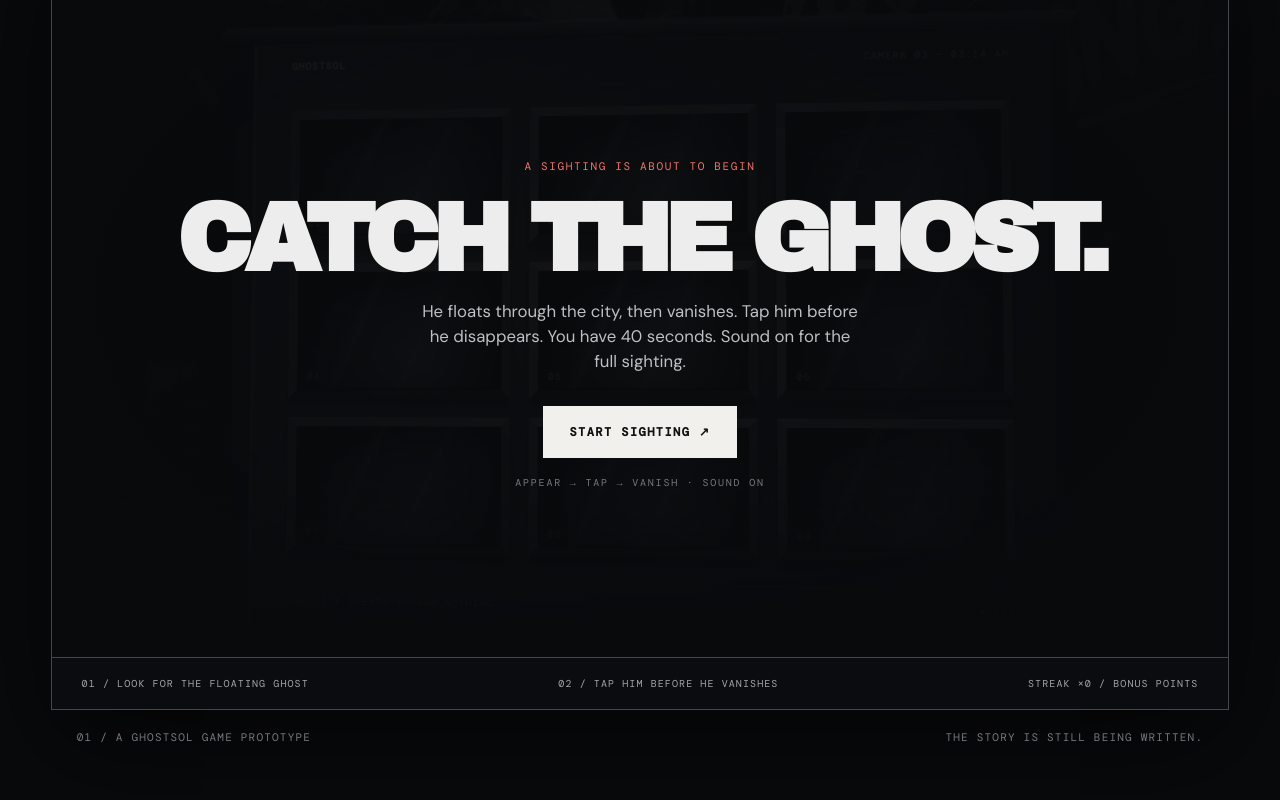
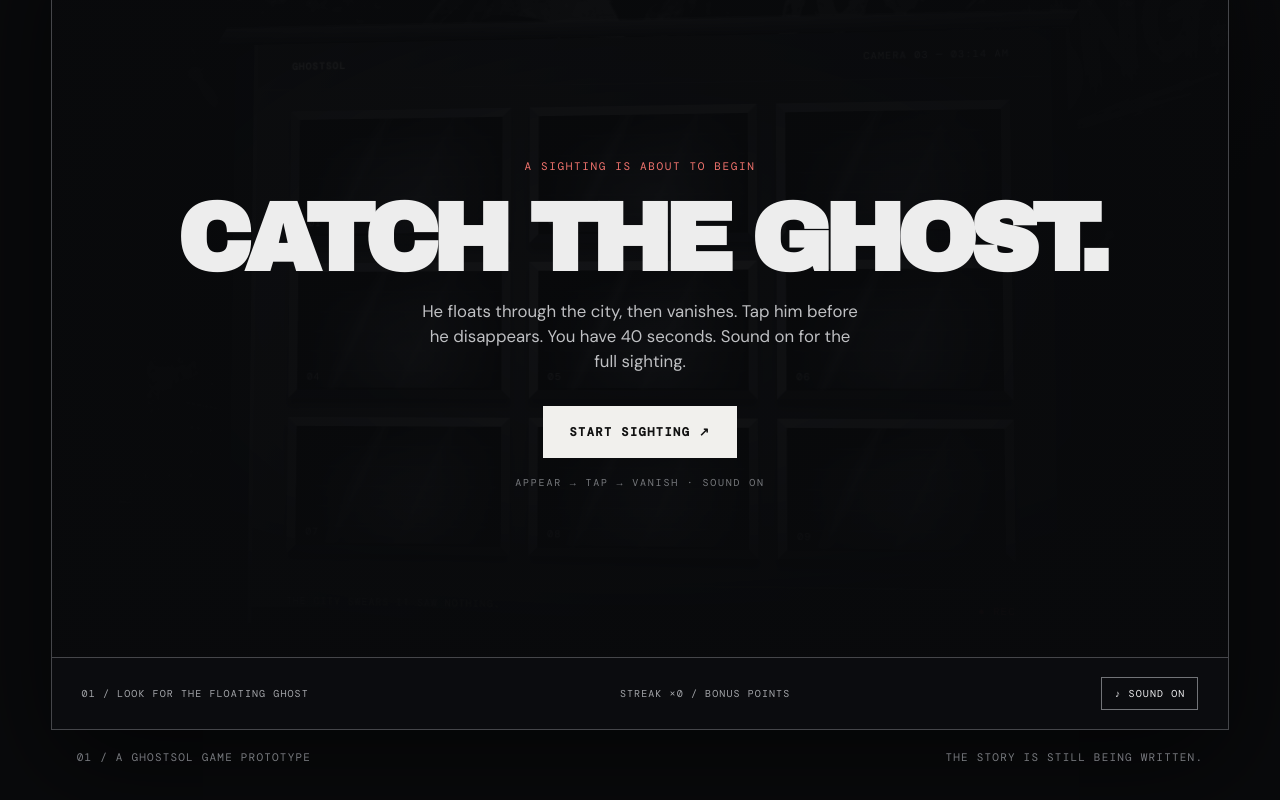
Before and after one commit to Rolexcode/ghostsol, a Next.js app: page /game in a window 1280 px wide. Shown: the part 467-1267 px from the top of the page. Built offline with nearby package versions, Linux system fonts and the light colour scheme.

Commit message:
Give the roaming ghost a dimensional character and audible haunting

```diff
--- a/app/game/play.tsx
+++ b/app/game/play.tsx
@@ -19,21 +19,31 @@ export default function GhostGame() {
   const [seconds, setSeconds] = useState(ROUND);
   const [feedback, setFeedback] = useState<{ slot: number; text: string; id: number } | null>(null);
   const [best, setBest] = useState(0);
+  const [soundOn, setSoundOn] = useState(true);
   const modeRef = useRef<Mode>('ready'), popRef = useRef<Pop>(null), scoreRef = useRef(0), comboRef = useRef(0);
-  const startAt = useRef(0), previousSlot = useRef(-1), sequence = useRef(0), generation = useRef(0), sound = useRef<AudioContext | null>(null), ambience = useRef<HTMLAudioElement | null>(null);
+  const startAt = useRef(0), previousSlot = useRef(-1), sequence = useRef(0), generation = useRef(0), sound = useRef<AudioContext | null>(null), ambience = useRef<HTMLAudioElement | null>(null), soundEnabled = useRef(true);
   const spawnTimer = useRef<ReturnType<typeof setTimeout> | null>(null), vanishTimer = useRef<ReturnType<typeof setTimeout> | null>(null), frame = useRef(0);
 
   const cue = useCallback((kind: 'appear' | 'catch' | 'miss') => {
-    const ac = sound.current; if (!ac || ac.state !== 'running') return;
+    const ac = sound.current; if (!soundEnabled.current || !ac || ac.state !== 'running') return;
     const now = ac.currentTime, osc = ac.createOscillator(), gain = ac.createGain();
-    osc.type = kind === 'appear' ? 'triangle' : 'sine';
-    const pitch = kind === 'catch' ? 570 : kind === 'miss' ? 125 : 185;
+    osc.type = kind === 'appear' ? 'sawtooth' : 'sine';
+    const pitch = kind === 'catch' ? 570 : kind === 'miss' ? 125 : 245;
     osc.frequency.setValueAtTime(pitch, now);
-    osc.frequency.exponentialRampToValueAtTime(kind === 'catch' ? 880 : kind === 'miss' ? 65 : 270, now + .22);
+    osc.frequency.exponentialRampToValueAtTime(kind === 'catch' ? 880 : kind === 'miss' ? 65 : 105, now + .22);
     gain.gain.setValueAtTime(.001, now);
-    gain.gain.exponentialRampToValueAtTime(kind === 'appear' ? .025 : .065, now + .025);
+    gain.gain.exponentialRampToValueAtTime(kind === 'appear' ? .075 : .095, now + .025);
     gain.gain.exponentialRampToValueAtTime(.001, now + .25);
-    osc.connect(gain).connect(ac.destination); osc.start(now); osc.stop(now + .26);
+    const filter = ac.createBiquadFilter(); filter.type = 'lowpass'; filter.frequency.value = kind === 'appear' ? 680 : 1500;
+    osc.connect(filter).connect(gain).connect(ac.destination); osc.start(now); osc.stop(now + .26);
+    if (kind === 'appear') {
+      const length = Math.floor(ac.sampleRate * .24), buffer = ac.createBuffer(1, length, ac.sampleRate), samples = buffer.getChannelData(0);
+      for (let i = 0; i < length; i++) samples[i] = (Math.random() * 2 - 1) * (1 - i / length);
+      const hiss = ac.createBufferSource(), hissFilter = ac.createBiquadFilter(), hissGain = ac.createGain();
+      hiss.buffer = buffer; hissFilter.type = 'bandpass'; hissFilter.frequency.setValueAtTime(1150, now); hissFilter.frequency.exponentialRampToValueAtTime(370, now + .24);
+      hissGain.gain.setValueAtTime(.12, now); hissGain.gain.exponentialRampToValueAtTime(.001, now + .24);
+      hiss.connect(hissFilter).connect(hissGain).connect(ac.destination); hiss.start(now); hiss.stop(now + .24);
+    }
   }, []);
 
   const stopTimers = () => {
@@ -78,12 +88,12 @@ export default function GhostGame() {
     if (!sound.current) sound.current = new AudioContext();
     sound.current.resume().catch(() => {});
     if (!ambience.current) {
-      ambience.current = new Audio('/assets/ghostsol-pulse.ogg');
+      ambience.current = new Audio('/assets/ghostsol-pulse.m4a');
       ambience.current.loop = true;
-      ambience.current.volume = .27;
+      ambience.current.volume = .68;
     }
     ambience.current.currentTime = 0;
-    ambience.current.play().catch(() => {});
+    if (soundEnabled.current) ambience.current.play().catch(() => {});
     modeRef.current = 'playing'; popRef.current = null; scoreRef.current = 0; comboRef.current = 0; previousSlot.current = -1;
     setMode('playing'); setScore(0); setCaught(0); setCombo(0); setPop(null); setFeedback(null); setSeconds(ROUND);
     startAt.current = performance.now();
@@ -115,6 +125,15 @@ export default function GhostGame() {
     spawnTimer.current = setTimeout(() => spawn(token), 250 + Math.random() * 190);
   };
 
+  const toggleSound = () => {
+    soundEnabled.current = !soundEnabled.current;
+    setSoundOn(soundEnabled.current);
+    if (soundEnabled.current && modeRef.current === 'playing') {
+      sound.current?.resume().catch(() => {});
+      ambience.current?.play().catch(() => {});
+    } else ambience.current?.pause();
+  };
+
   useEffect(() => {
     try { setBest(Number(localStorage.getItem('ghostsol-best') || 0)); } catch { /* optional */ }
     return () => { generation.current++; stopTimers(); ambience.current?.pause(); ambience.current = null; sound.current?.close().catch(() => {}); sound.current = null; };
@@ -132,12 +151,12 @@ export default function GhostGame() {
         <div className="hunt-building-base"><span>THE CITY SWEARS IT SAW NOTHING.</span><span>● REC</span></div>
       </div>
       {pop && <button type="button" key={pop.id} className="roaming-ghost" style={{ left: `${SIGHTINGS[pop.slot][0]}%`, top: `${SIGHTINGS[pop.slot][1]}%` }} onClick={() => catchGhost(pop.slot)} aria-label="Catch the floating ghost">
-        <span className="ghost-shape"><span className="ghost-shine"/><span className="ghost-glasses"/><span className="ghost-smile"/><span className="ghost-chain">$</span></span>
+        <span className="ghost-figure"><img src="/assets/ghost-game.webp" alt="" draggable={false}/></span>
       </button>}
       {feedback && <span className={`roaming-feedback ${feedback.text === 'VANISHED' || feedback.text === 'EMPTY' ? 'miss' : ''}`} key={feedback.id} style={{ left: `${SIGHTINGS[feedback.slot][0]}%`, top: `${SIGHTINGS[feedback.slot][1]}%` }}>{feedback.text}</span>}
       <span className="hunt-foreground" aria-hidden="true"/>
       {mode !== 'playing' && <div className="hunt-overlay"><span className="play-kicker">{mode === 'ended' ? 'SIGHTING ENDED / FILE SAVED' : 'A SIGHTING IS ABOUT TO BEGIN'}</span><h2>{mode === 'ended' ? 'DID YOU SEE HIM?' : 'CATCH THE GHOST.'}</h2><p>{mode === 'ended' ? `You caught ${caught} ghosts and scored ${score} points. The ghost will be back.` : 'He floats through the city, then vanishes. Tap him before he disappears. You have 40 seconds. Sound on for the full sighting.'}</p><button type="button" onClick={begin}>{mode === 'ended' ? 'PLAY AGAIN ↗' : 'START SIGHTING ↗'}</button><small>APPEAR → TAP → VANISH · SOUND ON</small></div>}
     </div>
-    <div className="hunt-bottom"><span>01 / LOOK FOR THE FLOATING GHOST</span><span>02 / TAP HIM BEFORE HE VANISHES</span><span>STREAK ×{combo || 0} / BONUS POINTS</span></div>
+    <div className="hunt-bottom"><span>01 / LOOK FOR THE FLOATING GHOST</span><span>STREAK ×{combo || 0} / BONUS POINTS</span><button type="button" className="hunt-sound" onClick={toggleSound} aria-pressed={soundOn}>{soundOn ? '♪ SOUND ON' : '♪ SOUND OFF'}</button></div>
   </div>;
 }
```
Also changed, not shown: app/globals.css, public/assets/ghost-game.webp (added), 1 other file (tests, documents, lock files or other folders).
